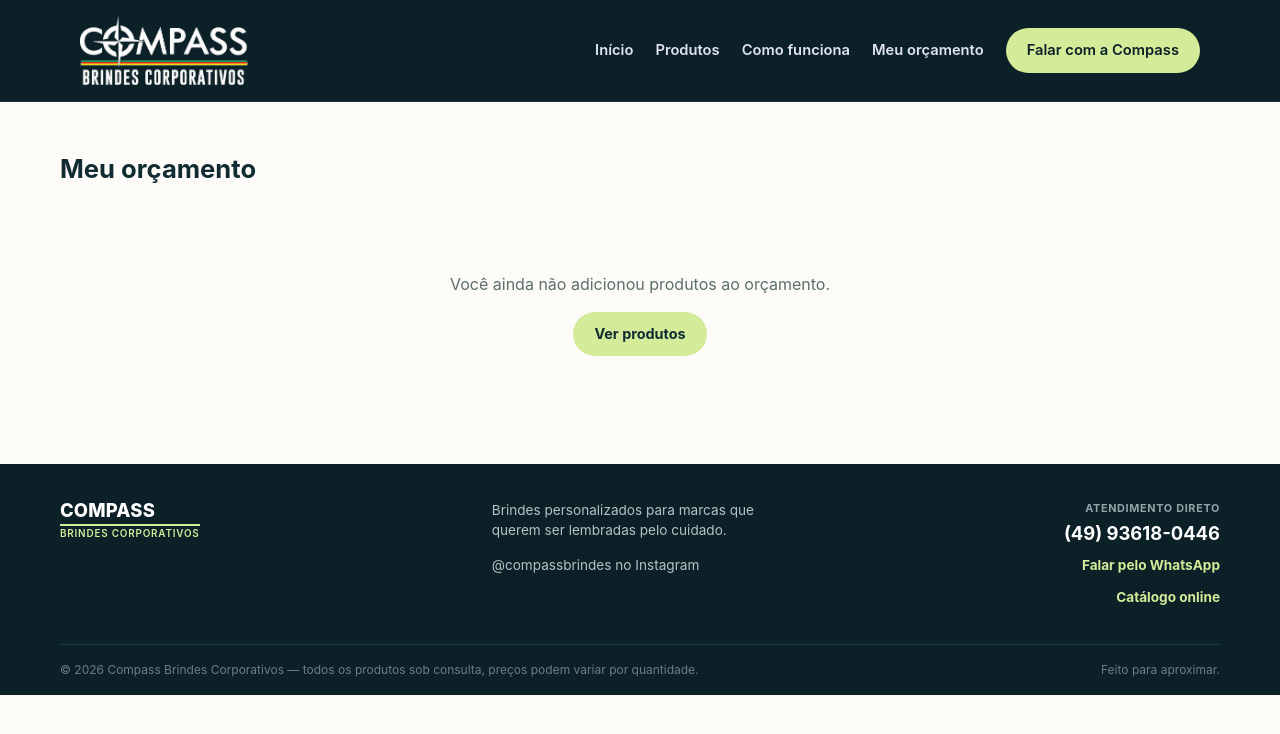
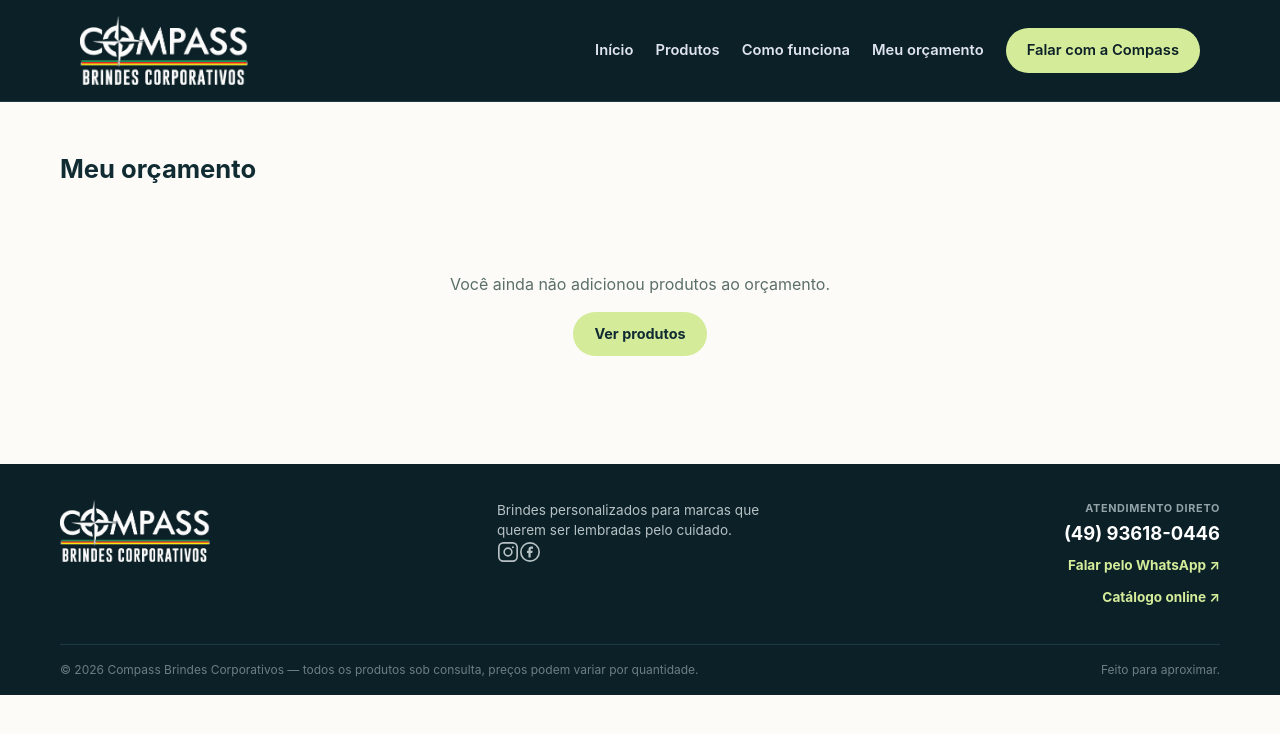
Before and after one commit to compassbrindes-stack/compass-brindes, a Next.js app: page /orcamento in a window 1280 px wide. Shown: the top 734 px of the page. Built offline with nearby package versions, Linux system fonts and the light colour scheme.

Commit message:
Update site-footer.tsx

```diff
--- a/components/site-footer.tsx
+++ b/components/site-footer.tsx
@@ -1,3 +1,4 @@
+import Image from "next/image";
 import Link from "next/link";
 
 const WHATSAPP_NUMBER = process.env.NEXT_PUBLIC_WHATSAPP_NUMBER ?? "";
@@ -7,20 +8,38 @@ const whatsappUrl = WHATSAPP_NUMBER
     )}`
   : "/orcamento";
 
+const INSTAGRAM_URL = "https://www.instagram.com/compassbrindes/";
+const FACEBOOK_URL = "https://www.instagram.com/compassbrindes/";
+
 export function SiteFooter() {
   return (
     <footer className="site-footer">
       <div className="container site-footer__top">
         <div className="logo">
-          COMPASS
-          <span>Brindes corporativos</span>
+          <Image
+            src="/logo-compass.png"
+            alt="Compass Brindes Corporativos"
+            width={150}
+            height={62}
+            className="logo-img"
+          />
         </div>
 
         <div style={{ maxWidth: 280, fontSize: "0.85rem" }}>
           Brindes personalizados para marcas que querem ser lembradas pelo cuidado.
-          <div style={{ marginTop: 14 }}>
-            <a href="https://instagram.com/compassbrindes" target="_blank" rel="noreferrer">
-              @compassbrindes no Instagram
+          <div className="site-footer__social">
+            <a href={INSTAGRAM_URL} target="_blank" rel="noreferrer" aria-label="Instagram da Compass">
+              <svg width="22" height="22" viewBox="0 0 24 24" fill="none" xmlns="http://www.w3.org/2000/svg">
+                <rect x="2" y="2" width="20" height="20" rx="5" stroke="currentColor" strokeWidth="1.8" />
+                <circle cx="12" cy="12" r="4.2" stroke="currentColor" strokeWidth="1.8" />
+                <circle cx="17.3" cy="6.7" r="1.1" fill="currentColor" />
+              </svg>
+            </a>
+            <a href={FACEBOOK_URL} target="_blank" rel="noreferrer" aria-label="Facebook da Compass">
+              <svg width="22" height="22" viewBox="0 0 24 24" fill="none" xmlns="http://www.w3.org/2000/svg">
+                <circle cx="12" cy="12" r="10" stroke="currentColor" strokeWidth="1.8" />
+                <path d="M13.5 8.5h1.8V6h-2c-1.8 0-3 1.2-3 3.1v1.6H8.7v2.5h1.6V18h2.4v-4.8h1.8l.4-2.5h-2.2v-1.3c0-.6.2-.9.8-.9z" fill="currentColor" />
+              </svg>
             </a>
           </div>
         </div>
@@ -29,10 +48,10 @@ export function SiteFooter() {
           <div className="label">Atendimento direto</div>
           <div className="phone">(49) 93618-0446</div>
           <a href={whatsappUrl} target={WHATSAPP_NUMBER ? "_blank" : undefined} rel="noreferrer">
-            Falar pelo WhatsApp
+            Falar pelo WhatsApp ↗
           </a>
           <div style={{ marginTop: 8 }}>
-            <Link href="/produtos">Catálogo online</Link>
+            <Link href="/produtos">Catálogo online ↗</Link>
           </div>
         </div>
       </div>
```
